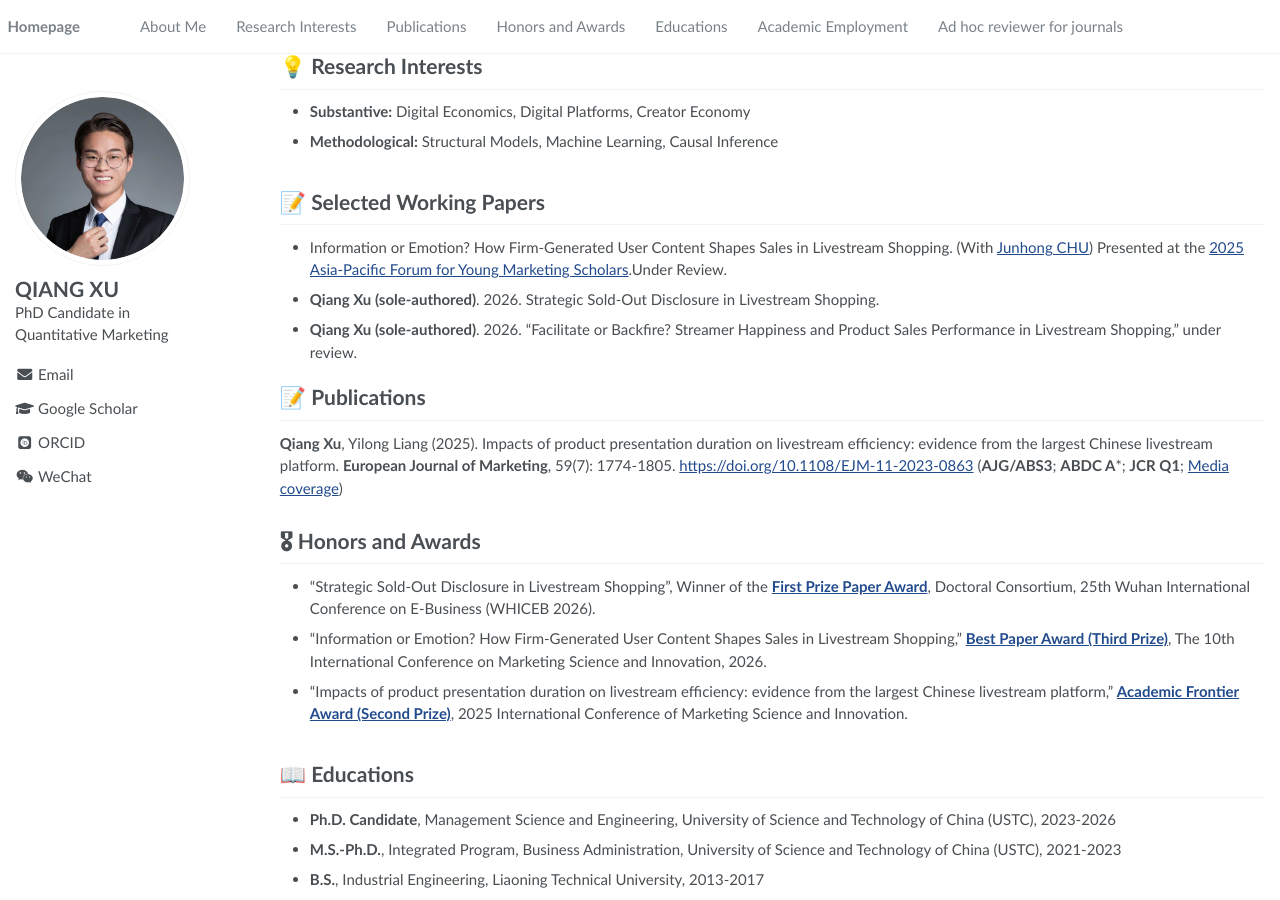
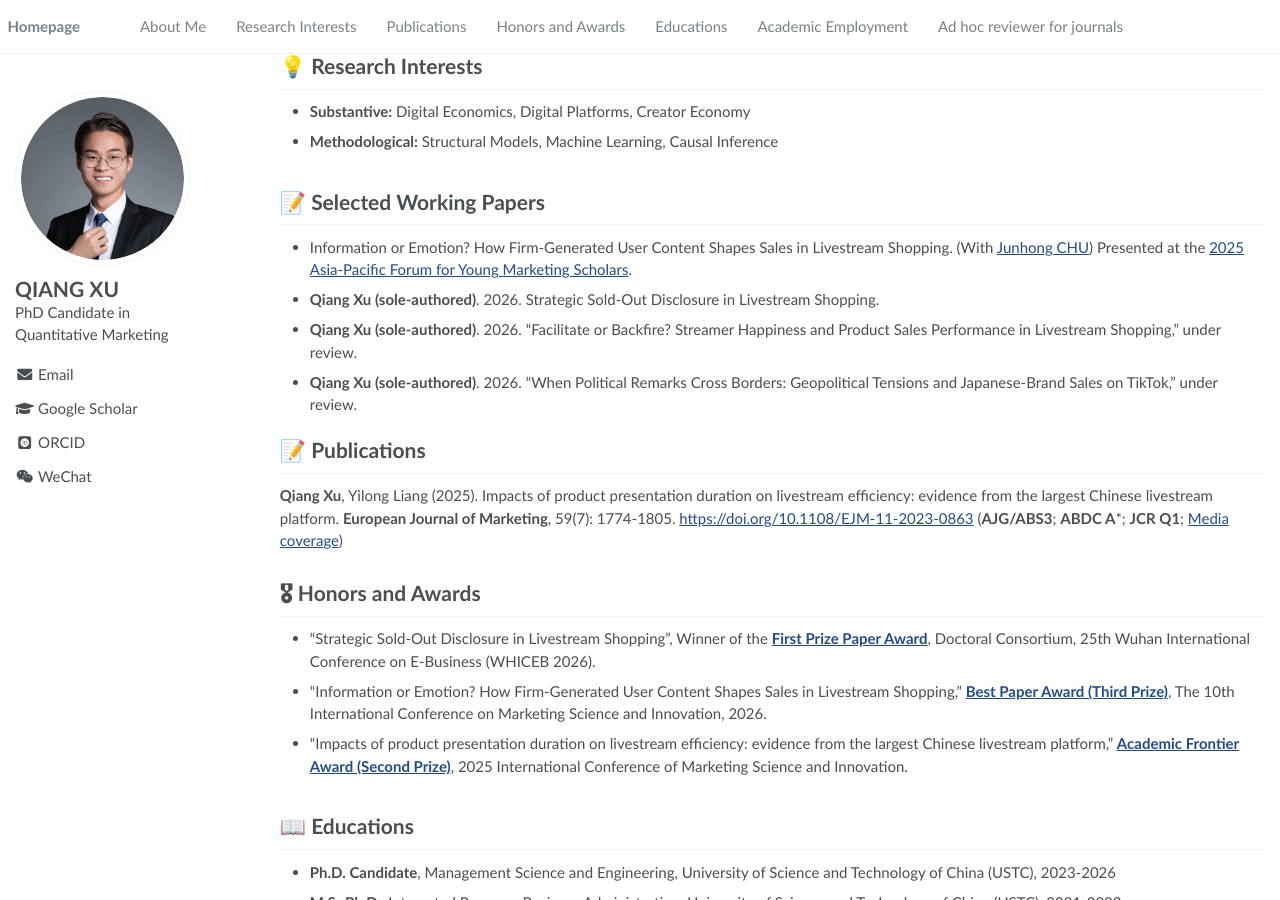
Before and after one commit to xuqiang/xuqiang.github.io, a Jekyll site: the page built from _pages/about.md, in a window 1280 px wide and 900 px high, scrolled down 370 px. Built offline with Jekyll 4.4.1, drawn with Linux system fonts in a browser that asks for light colours; some web fonts are replaced.

Commit message:
Update about.md

```diff
--- a/_pages/about.md
+++ b/_pages/about.md
@@ -43,11 +43,13 @@ Please feel free to reach out if you share similar research interests or wish to
 <span class='anchor' id='publications'></span>
 
 # 📝 Selected Working Papers
-- Information or Emotion? How Firm-Generated User Content Shapes Sales in Livestream Shopping. (With [Junhong CHU](https://www.chujunhong.com/)) Presented at the [2025 Asia-Pacific Forum for Young Marketing Scholars](https://mp.weixin.qq.com/s/_FkfAvSZoGTyOvBuVmjW5A).Under Review.
+- Information or Emotion? How Firm-Generated User Content Shapes Sales in Livestream Shopping. (With [Junhong CHU](https://www.chujunhong.com/)) Presented at the [2025 Asia-Pacific Forum for Young Marketing Scholars](https://mp.weixin.qq.com/s/_FkfAvSZoGTyOvBuVmjW5A).
 
 - **Qiang Xu (sole-authored)**. 2026. Strategic Sold-Out Disclosure in Livestream Shopping.
 
 - **Qiang Xu (sole-authored)**. 2026. "Facilitate or Backfire? Streamer Happiness and Product Sales Performance in Livestream Shopping," under review.
+
+- **Qiang Xu (sole-authored)**. 2026. "When Political Remarks Cross Borders: Geopolitical Tensions and Japanese-Brand Sales on TikTok," under review.
 
 
 # 📝 Publications
```
